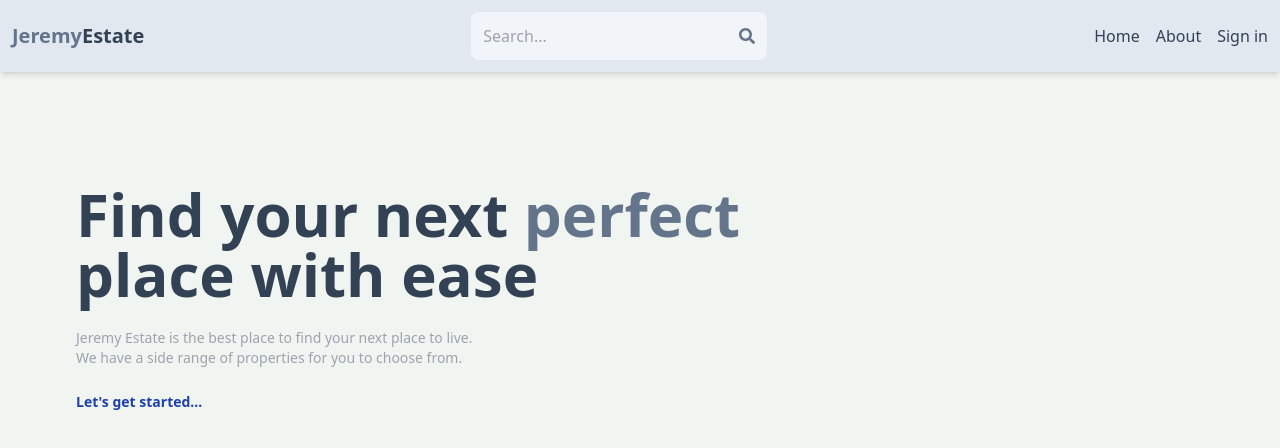
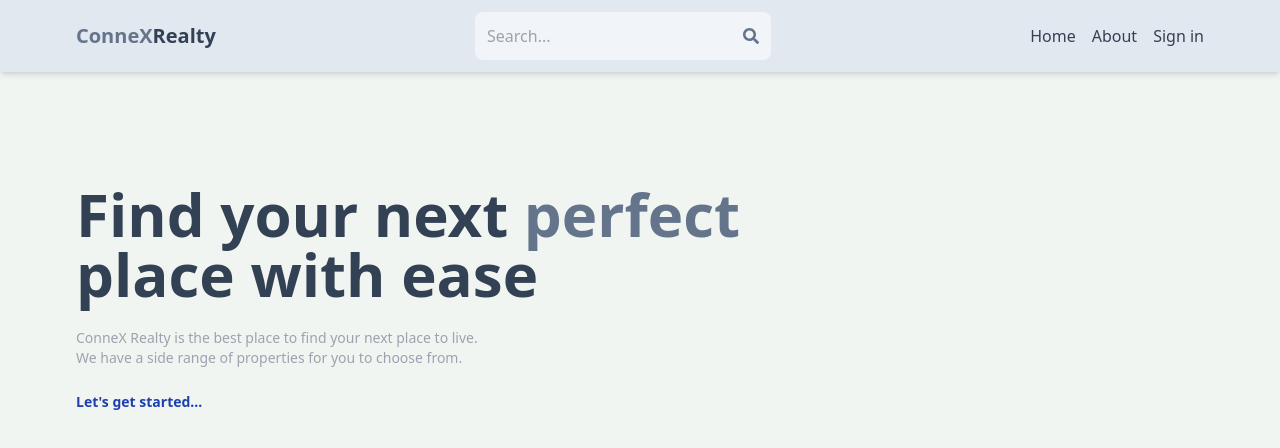
Before and after one commit to jeremyhung22/mern-estate, a React (Vite) app in the folder client/: page / in a window 1280 px wide. Shown: the top 448 px of the page. Built offline with nearby package versions, Linux system fonts and the light colour scheme; no server answers.

Commit message:
add pre installation

```diff
--- a/client/index.html
+++ b/client/index.html
@@ -3,7 +3,7 @@
   <head>
     <meta charset="UTF-8" />
     <meta name="viewport" content="width=device-width, initial-scale=1.0" />
-    <title>Jeremy Estate</title>
+    <title>ConneX Realty</title>
   </head>
   <body>
     <div id="root"></div>
--- a/client/src/components/Header.jsx
+++ b/client/src/components/Header.jsx
@@ -25,11 +25,11 @@ export default function Header() {
   }, [location.search]);
   return (
     <header className="bg-slate-200 shadow-md">
-      <div className="flex justify-between items-center max-w-screen-2xl mx-auto p-3">
+      <div style={{ marginLeft: '5vw', marginRight: '5vw' }} className="flex justify-between items-center mx-auto p-3">
         <Link to="/">
           <h1 className="font-bold text-sm sm:text-xl flex flex-wrap">
-            <span className="text-slate-500">Jeremy</span>
-            <span className="text-slate-700">Estate</span>
+            <span className="text-slate-500">ConneX</span>
+            <span className="text-slate-700">Realty</span>
           </h1>
         </Link>
 
--- a/client/src/pages/About.jsx
+++ b/client/src/pages/About.jsx
@@ -4,10 +4,10 @@ export default function About() {
   return (
     <div className="py-20 px-4 max-w-6xl mx-auto">
       <h1 className="text-3xl font-bold mb-4 text-slate-800">
-        About Jeremy Estate
+        About ConneX Realty
       </h1>
       <p className="mb-4 text-slate-700">
-        Jeremy Estate is a leading real estate agency that specializes in
+        ConneX Realty is a leading real estate agency that specializes in
         helping clients buy, sell, and rent properties in the most desirable
         neighborhoods. Our team of experienced agents is dedicated to providing
         exceptional service and making the buying and selling process as smooth
--- a/client/src/pages/Home.jsx
+++ b/client/src/pages/Home.jsx
@@ -52,7 +52,7 @@ export default function Home() {
           <br /> place with ease
         </h1>
         <div className="text-gray-400 text-xs sm:text-sm">
-          Jeremy Estate is the best place to find your next place to live.
+          ConneX Realty is the best place to find your next place to live.
           <br />
           We have a side range of properties for you to choose from.
         </div>
--- a/package.json
+++ b/package.json
@@ -5,7 +5,8 @@
   "type": "module",
   "scripts": {
     "dev": "nodemon api/index.js",
-    "start": "node api/index.js"
+    "start": "node api/index.js",
+    "build": "npm install && npm install -- prefix client && npm run build --prefix client"
   },
   "keywords": [],
   "author": "",
```
Also changed, not shown: 1 other file (tests, documents, lock files or other folders).
